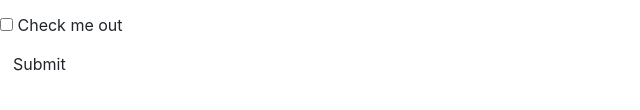
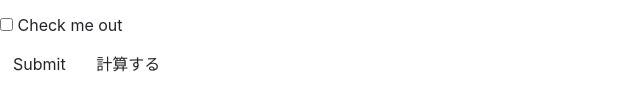
Before and after one commit to Apr1c07/R6S_MouseSensitivity_Tweak, a plain HTML site: page index.html in a window 1280 px wide. Shown: the part 578-688 px from the top of the page, 0-640 px from the left. Drawn offline with nearby package versions, Linux system fonts and the light colour scheme.

Commit message:
Update index.html

```diff
--- a/index.html
+++ b/index.html
@@ -53,6 +53,8 @@
     </label>
   </div>
   <button type="submit" class="btn btn-default" onclick="onButtonClick()">Submit</button>
+  <button class="btn btn-default" type="button" onclick="onButtonClick()" > 計算する </button>
+
 </form>
   </body>
 </html>
```
